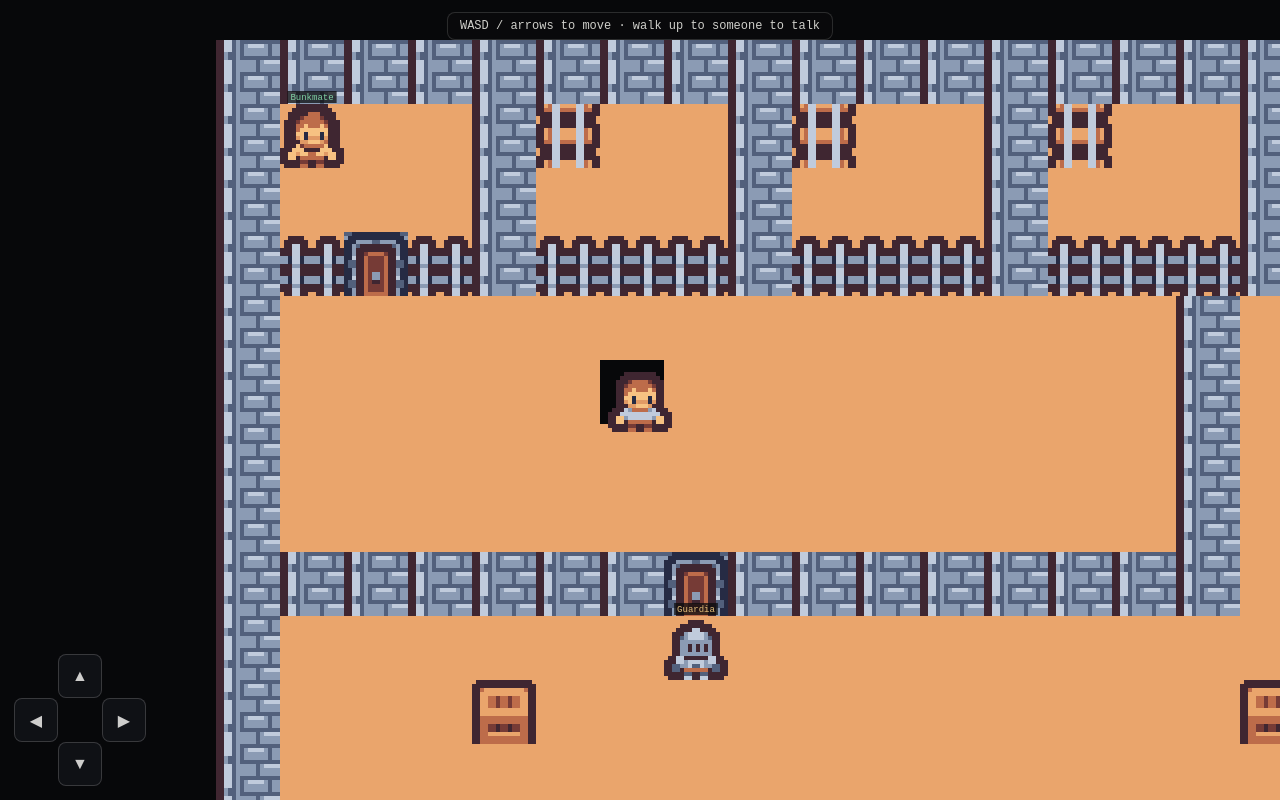
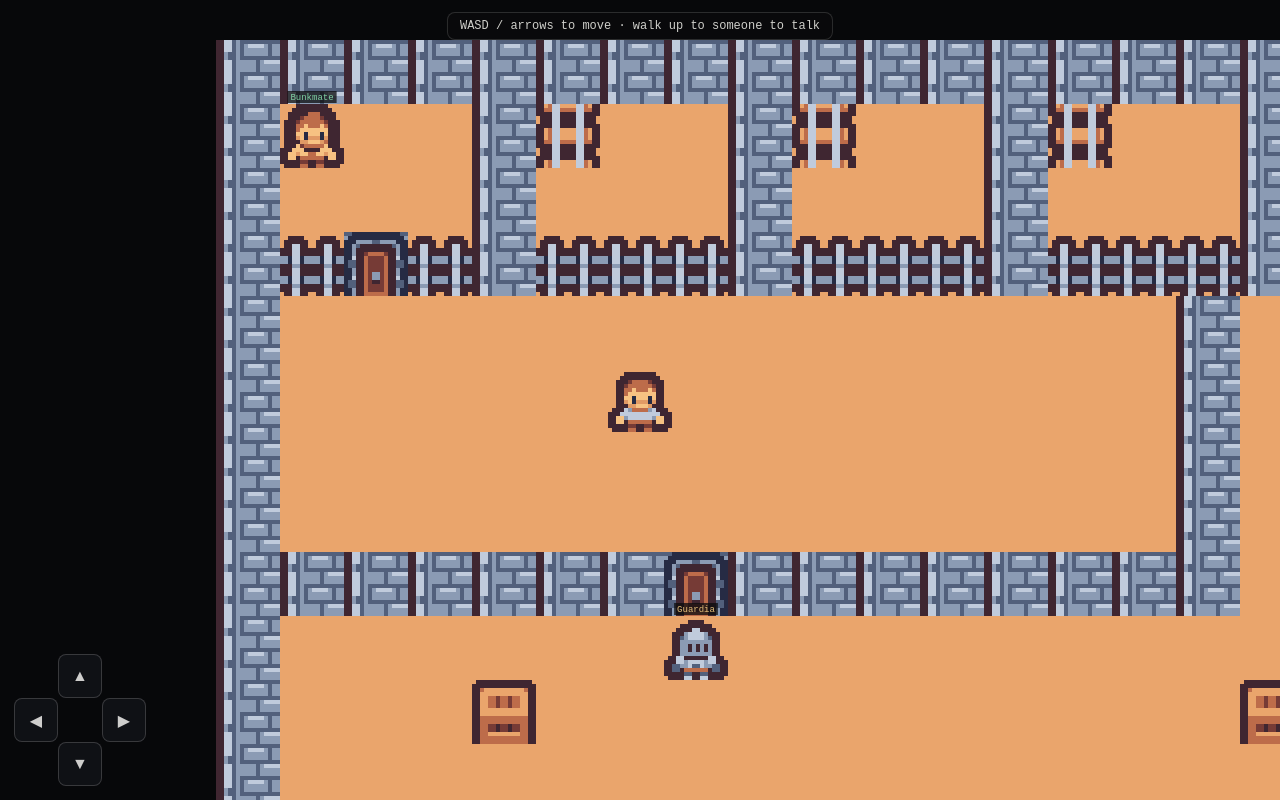
Before and after one commit to osiris-industries/osiris-compute, a website: page public/games/prison/index.html in a window 1280 px wide. Drawn offline with Linux system fonts and the light colour scheme.

Commit message:
fix: prison player couldn't move — 'P' spawn marker wasn't in the tile legend so collision treated it as solid; add 'P' as walkable floor

```diff
--- a/public/games/prison/index.html
+++ b/public/games/prison/index.html
@@ -39,7 +39,7 @@
   // ---- legend: char -> {t: tile index, solid} ----
   var L={
     '#':{t:57,s:1}, '.':{t:48,s:0}, '=':{t:77,s:1}, 'D':{t:45,s:0},
-    'b':{t:81,s:1}, 'B':{t:82,s:1}, 'T':{t:72,s:1}, 'c':{t:63,s:1}, ' ':{t:-1,s:1}
+    'b':{t:81,s:1}, 'B':{t:82,s:1}, 'T':{t:72,s:1}, 'c':{t:63,s:1}, 'P':{t:48,s:0}, ' ':{t:-1,s:1}
   };
   // ---- map (40 wide). cell block top-left, yard center, mess-hall tables right ----
   var MAP=[
```
